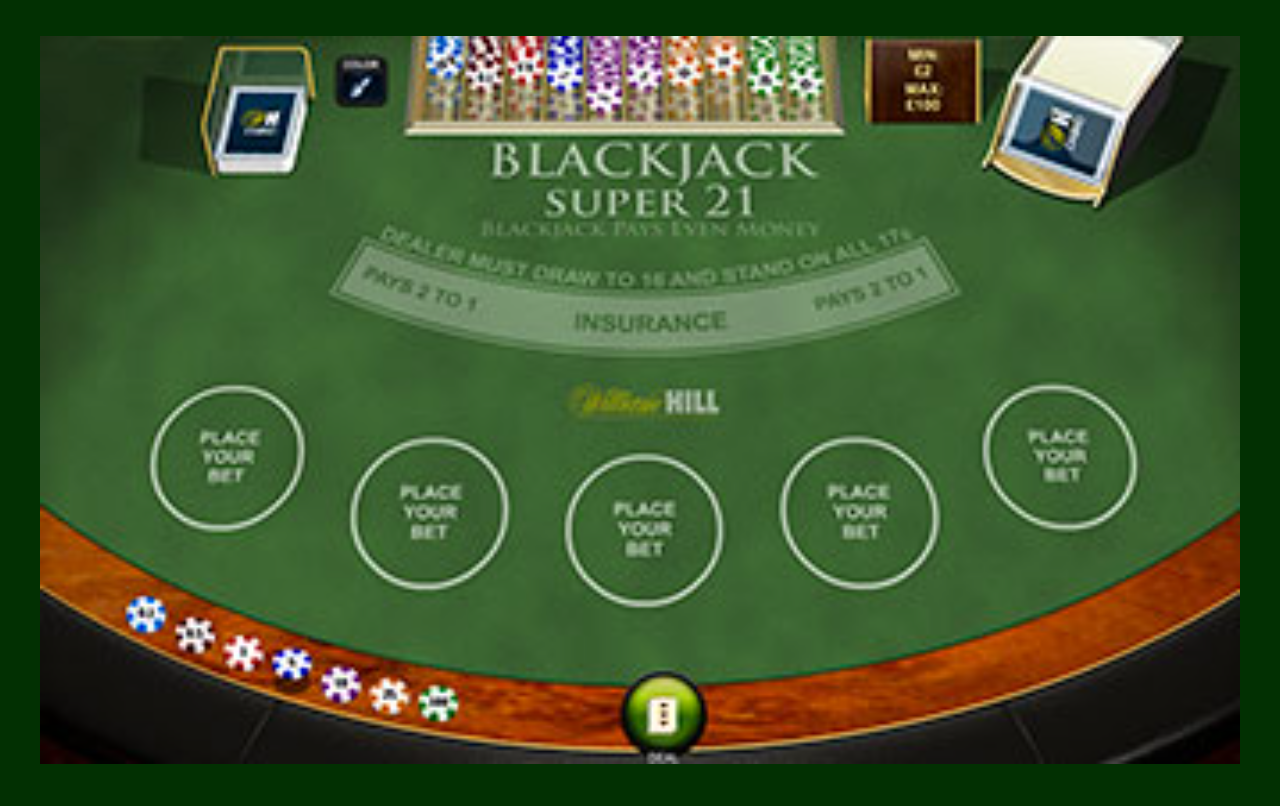
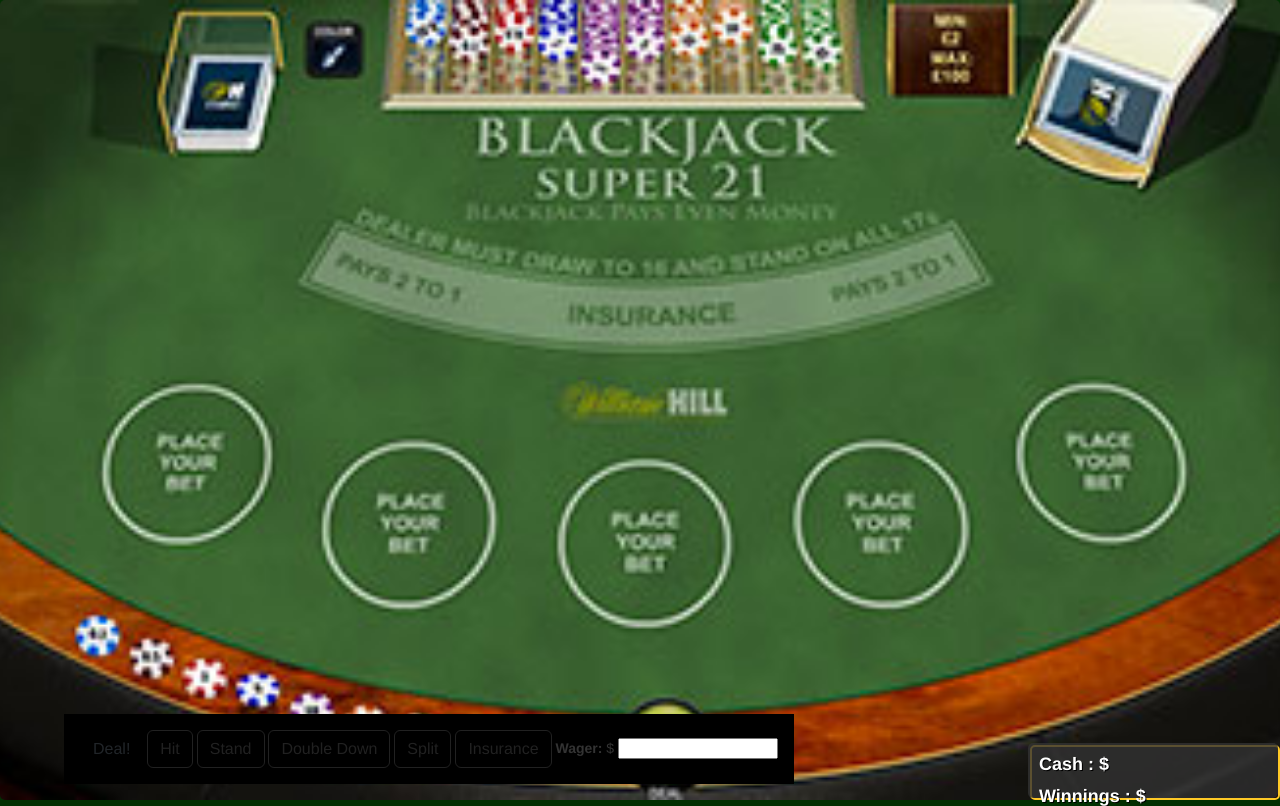
Before and after one commit to AveryNewhart/free-blackjack, a website: page index.html in a window 1280 px wide. Drawn offline with nearby package versions, Linux system fonts and the light colour scheme.

Commit message:
more styling and working on game function

```diff
--- a/index.html
+++ b/index.html
@@ -13,6 +13,29 @@
     <div id="wrapper">
         <div id="game">
 
+            <div id="dealer">
+                <div id="dhand"></div>
+            </div>
+            <div id="player">
+                <div id="phand"></div>
+            </div>
+
+            <div id="money">
+                <span id="cash">Cash : $ <span></span></span>
+                <div id="bank">Winnings : $</div>
+            </div>
+
+            <div id="actions">
+                <button id="deal" class="btn">Deal!</button>
+                <button id="hit" class="btn" disabled>Hit</button>
+                <button id="stand" class="btn" disabled>Stand</button>
+                <button id="double" class="btn" disabled>Double Down</button>
+                <button id="split" class="btn" disabled>Split</button>
+                <button id="insurance" class="btn" disabled>Insurance</button>
+                <strong>Wager:</strong> $ <input id="wager" type="text" class="input-small" />
+            </div>
+
+            <!-- end of game tag -->
         </div>
     </div>
 
--- a/index.js
+++ b/index.js
@@ -0,0 +1,14 @@
+(function () {
+
+    var game = new Game();
+
+
+    function Game(){
+        this.newGame = function(){
+            var wager = $.trim($('#wager').val());
+
+
+        }
+    }
+
+});
--- a/style.css
+++ b/style.css
@@ -13,9 +13,60 @@
 }
 
 #game {
-    background: transparent url('blackjack1.jpeg') 0 0 no-repeat;
+    background: transparent url('blackjackImage.jpeg') 0 0 no-repeat;
     border-radius: 5px;
     color: #333;
     background-position: center;
+    background-size: cover;
     height: 100vh;
+    width: 100%;
+    position: relative;
+    font: 14px/17px Helvetica, Arial, Verdana, sans-serif;
 }
+
+#actions {
+    position: absolute;
+    bottom: 0;
+    left: 5%;
+    text-align: center;
+    padding: 1rem;
+    margin-bottom: 1rem;
+    background-color: #000;
+}
+
+inout#wager {
+    margin-left: 5px;
+    position: relative;
+    top: 4px;
+}
+
+/* money */
+#money, #money:before {
+    border-radius: 5px;
+    height: 55px;
+    position: absolute;
+    right: 0;
+    bottom: 0;
+    width: 250px;
+    padding: 7px;
+}
+
+#money {
+    border: 2px solid #FFC926;
+}
+
+#money:before {
+    background: #333;
+    content: '';
+    opacity: .8;
+
+}
+
+#cash, #bank {
+    color: #FFF;
+    margin: 12px 0;
+    font: 700 18px /20px Helvetica, Arial, Verdana, sans-serif;
+    z-index: 1;
+    position: relative;
+    text-shadow: 1px 1px #000;
+}
```
